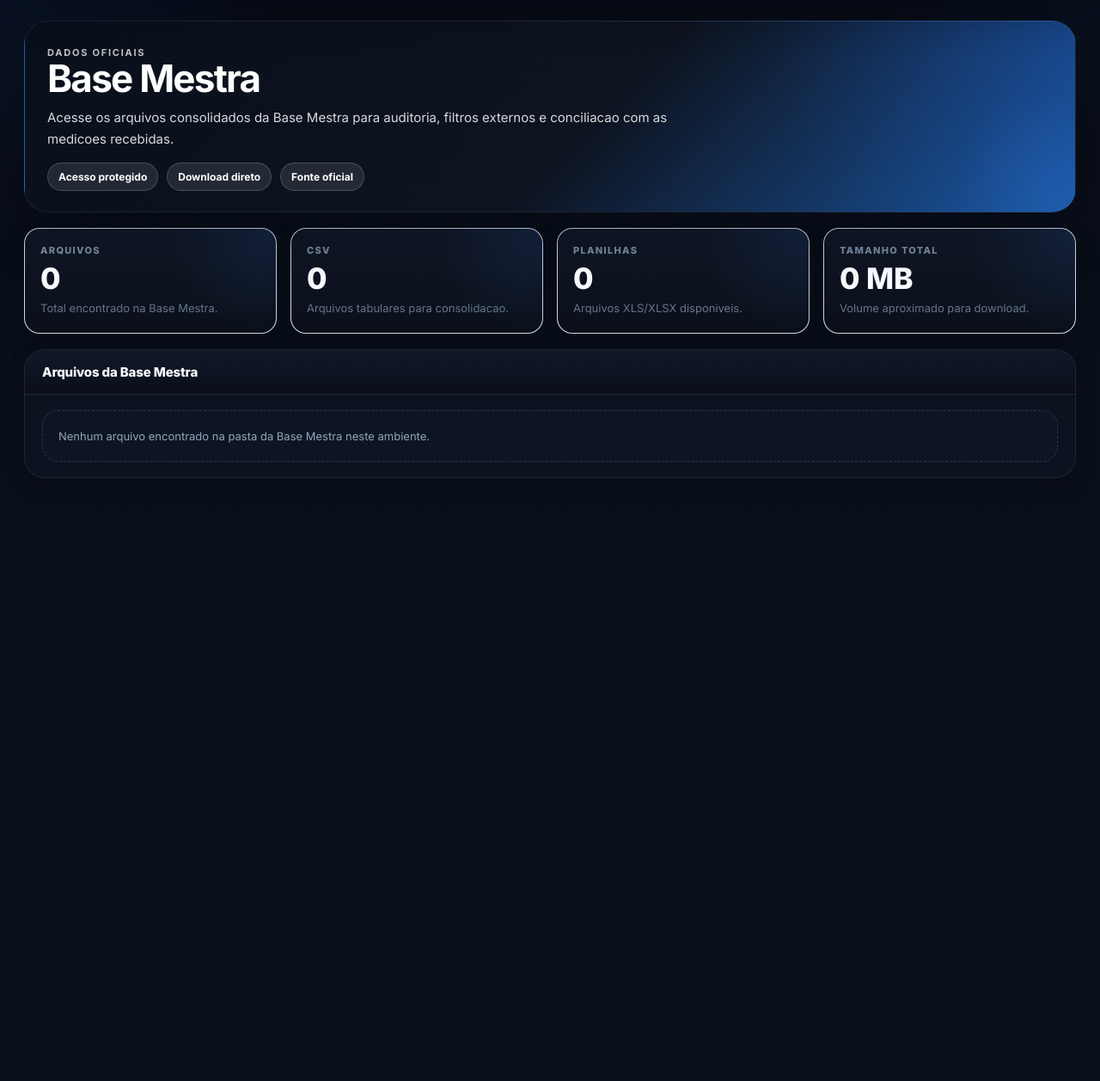
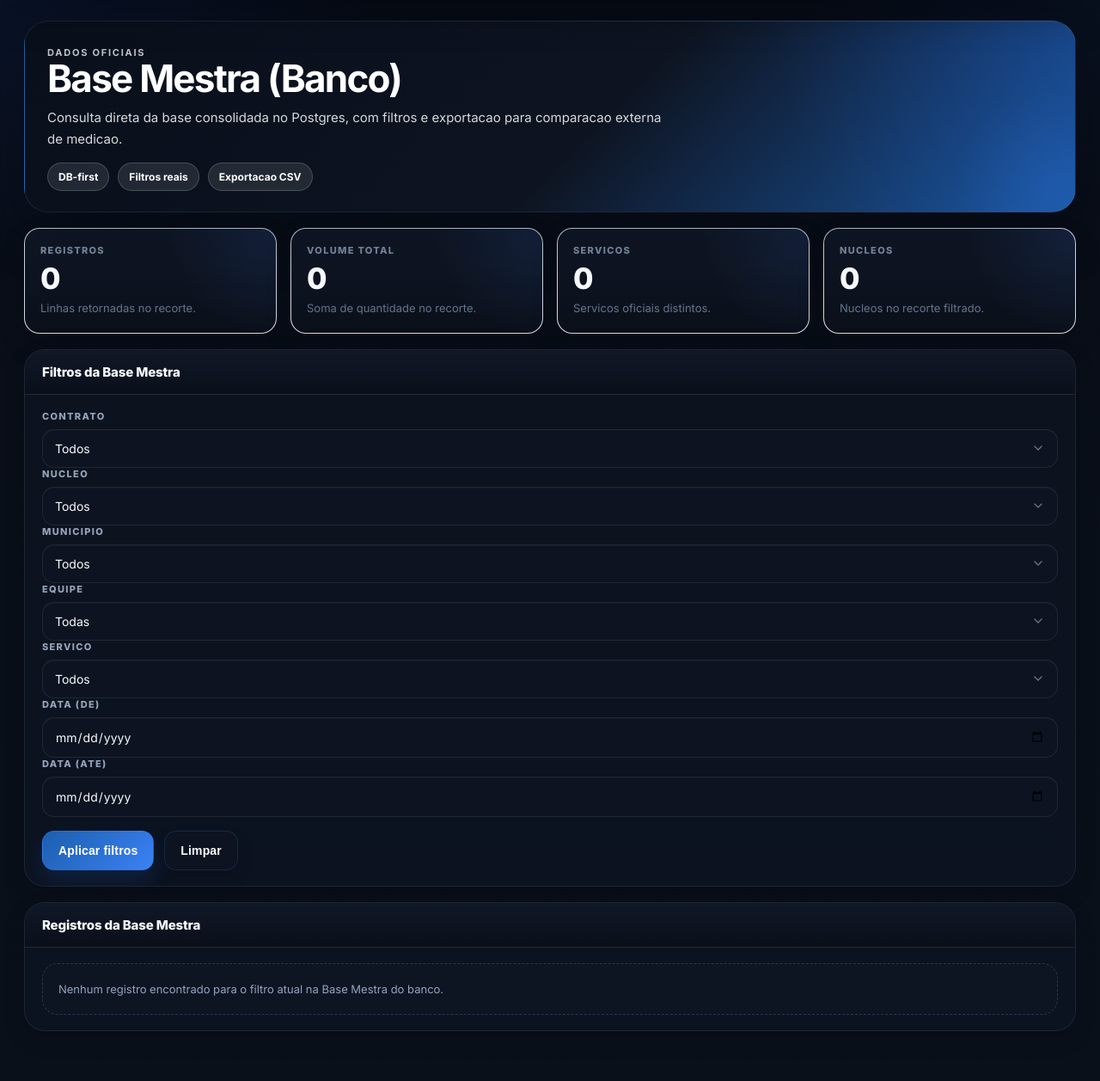
Before and after one commit to pietrogeraldo2900-droid/gestao-contratual-v1, a Flask app: page /base-mestra in a window 1280 px wide. Shown: the part 145-1402 px from the top of the page at 86% size. Before the commit the page ends 701 px from the top, so only its background shows below. Run offline with Flask 3, Linux system fonts and the light colour scheme; some libraries are stand-ins or nearby versions.

Commit message:
feat(base-mestra): consulta DB com filtros e exportacao CSV

```diff
--- a/app/routes/web_app.py
+++ b/app/routes/web_app.py
@@ -1,5 +1,7 @@
 from __future__ import annotations
 
+import csv
+import io
 from collections import Counter, defaultdict
 from datetime import datetime
 from pathlib import Path
@@ -1524,45 +1526,120 @@ def create_app(test_config: dict | None = None, settings: AppSettings | None = N
 
     @app.get("/base-mestra")
     def base_mestra_list():
-        master_root = Path(service.master_dir).resolve()
-        files = []
-
-        if master_root.exists() and master_root.is_dir():
-            for file_path in sorted(master_root.rglob("*"), key=lambda item: item.stat().st_mtime, reverse=True):
-                if not file_path.is_file():
-                    continue
-                rel_path = file_path.relative_to(master_root).as_posix()
-                suffix = str(file_path.suffix or "").strip().lower()
-                if suffix in {".xlsx", ".xls"}:
-                    kind = "Planilha"
-                elif suffix == ".csv":
-                    kind = "CSV"
-                else:
-                    kind = suffix.replace(".", "").upper() or "Arquivo"
-                modified_at = datetime.fromtimestamp(file_path.stat().st_mtime).strftime("%d/%m/%Y %H:%M")
-                files.append(
-                    {
-                        "name": file_path.name,
-                        "relative_path": rel_path,
-                        "kind": kind,
-                        "size_bytes": int(file_path.stat().st_size),
-                        "modified_at": modified_at,
-                    }
+        filters = {
+            "contrato": str(request.args.get("contrato", "") or "").strip(),
+            "nucleo": str(request.args.get("nucleo", "") or "").strip(),
+            "municipio": str(request.args.get("municipio", "") or "").strip(),
+            "equipe": str(request.args.get("equipe", "") or "").strip(),
+            "servico": str(request.args.get("servico", "") or "").strip(),
+            "data_from": str(request.args.get("data_from", "") or "").strip(),
+            "data_to": str(request.args.get("data_to", "") or "").strip(),
+        }
+
+        management_repo = app.config.get("MANAGEMENT_REPOSITORY")
+        list_rows = getattr(management_repo, "list_master_execucao_rows", None)
+        list_options = getattr(management_repo, "list_master_execucao_filter_options", None)
+
+        rows = []
+        options = {
+            "contratos": [],
+            "nucleos": [],
+            "municipios": [],
+            "equipes": [],
+            "servicos": [],
+        }
+        db_error = ""
+
+        if callable(list_rows):
+            try:
+                rows = list_rows(filters, limit=8000)
+            except Exception as exc:
+                db_error = f"Nao foi possivel consultar a Base Mestra no banco: {exc}"
+                rows = []
+        else:
+            db_error = "Repositorio gerencial indisponivel neste ambiente."
+
+        if callable(list_options):
+            try:
+                options = list_options()
+            except Exception:
+                pass
+
+        export = str(request.args.get("export", "") or "").strip().lower()
+        if export == "csv":
+            buffer = io.StringIO()
+            writer = csv.writer(buffer)
+            writer.writerow(
+                [
+                    "data_referencia",
+                    "contrato",
+                    "nucleo",
+                    "municipio",
+                    "equipe",
+                    "servico_oficial",
+                    "servico_normalizado",
+                    "servico_bruto",
+                    "item_original",
+                    "categoria",
+                    "quantidade",
+                    "unidade",
+                ]
+            )
+            for row in rows:
+                writer.writerow(
+                    [
+                        row.get("data_referencia", ""),
+                        row.get("contrato", ""),
+                        row.get("nucleo", ""),
+                        row.get("municipio", ""),
+                        row.get("equipe", ""),
+                        row.get("servico_oficial", ""),
+                        row.get("servico_normalizado", ""),
+                        row.get("servico_bruto", ""),
+                        row.get("item_original", ""),
+                        row.get("categoria", ""),
+                        row.get("quantidade_fmt", ""),
+                        row.get("unidade", ""),
+                    ]
                 )
-
-        total_size = sum(int(item.get("size_bytes", 0) or 0) for item in files)
+            content = buffer.getvalue()
+            filename = f"base_mestra_filtrada_{datetime.now():%Y%m%d_%H%M%S}.csv"
+            response = make_response(content)
+            response.headers["Content-Type"] = "text/csv; charset=utf-8"
+            response.headers["Content-Disposition"] = f"attachment; filename={filename}"
+            return response
+
+        volume_total = sum(float(row.get("quantidade", 0) or 0.0) for row in rows)
+        servicos_distintos = len(
+            {
+                str(row.get("servico_oficial", "") or "").strip()
+                for row in rows
+                if str(row.get("servico_oficial", "") or "").strip()
+                and str(row.get("servico_oficial", "") or "").strip() != "-"
+            }
+        )
+        nucleos_distintos = len(
+            {
+                str(row.get("nucleo", "") or "").strip()
+                for row in rows
+                if str(row.get("nucleo", "") or "").strip() and str(row.get("nucleo", "") or "").strip() != "-"
+            }
+        )
         summary = {
-            "total_files": len(files),
-            "csv_files": sum(1 for item in files if item.get("kind") == "CSV"),
-            "spreadsheet_files": sum(1 for item in files if item.get("kind") == "Planilha"),
-            "total_size_mb": round(total_size / (1024 * 1024), 2) if total_size else 0,
+            "total_rows": len(rows),
+            "volume_total_fmt": f"{volume_total:.2f}".rstrip("0").rstrip("."),
+            "servicos_distintos": servicos_distintos,
+            "nucleos_distintos": nucleos_distintos,
         }
 
         return render_template(
             "base_mestra.html",
             title="Base Mestra",
-            files=files,
+            rows=rows,
+            filters=filters,
+            options=options,
             summary=summary,
+            db_error=db_error,
         )
 
     @app.get("/base-mestra/arquivo/<path:relative_path>")
--- a/templates/base_mestra.html
+++ b/templates/base_mestra.html
@@ -4,86 +4,157 @@
   <div class="page-hero-grid">
     <div>
       <div class="hero-eyebrow">Dados oficiais</div>
-      <h2 class="hero-title">Base Mestra</h2>
-      <p class="hero-subtitle">Acesse os arquivos consolidados da Base Mestra para auditoria, filtros externos e conciliacao com as medicoes recebidas.</p>
+      <h2 class="hero-title">Base Mestra (Banco)</h2>
+      <p class="hero-subtitle">Consulta direta da base consolidada no Postgres, com filtros e exportacao para comparacao externa de medicao.</p>
       <div class="hero-chip-row">
-        <span class="hero-chip">Acesso protegido</span>
-        <span class="hero-chip">Download direto</span>
-        <span class="hero-chip">Fonte oficial</span>
+        <span class="hero-chip">DB-first</span>
+        <span class="hero-chip">Filtros reais</span>
+        <span class="hero-chip">Exportacao CSV</span>
       </div>
     </div>
   </div>
 </section>
 
+{% if db_error %}
+<section class="section">
+  <h3>Status da consulta</h3>
+  <div class="body">
+    <div class="dashboard-empty" style="border-color:rgba(255,107,129,.35); color:#ffd6dc;">{{ db_error }}</div>
+  </div>
+</section>
+{% endif %}
+
 <div class="kpi-grid">
   <div class="kpi-card executive">
-    <div class="kpi-title">Arquivos</div>
-    <div class="kpi-value">{{ summary.total_files }}</div>
-    <div class="kpi-subtitle">Total encontrado na Base Mestra.</div>
+    <div class="kpi-title">Registros</div>
+    <div class="kpi-value">{{ summary.total_rows }}</div>
+    <div class="kpi-subtitle">Linhas retornadas no recorte.</div>
   </div>
   <div class="kpi-card executive">
-    <div class="kpi-title">CSV</div>
-    <div class="kpi-value">{{ summary.csv_files }}</div>
-    <div class="kpi-subtitle">Arquivos tabulares para consolidacao.</div>
+    <div class="kpi-title">Volume total</div>
+    <div class="kpi-value">{{ summary.volume_total_fmt }}</div>
+    <div class="kpi-subtitle">Soma de quantidade no recorte.</div>
   </div>
   <div class="kpi-card executive">
-    <div class="kpi-title">Planilhas</div>
-    <div class="kpi-value">{{ summary.spreadsheet_files }}</div>
-    <div class="kpi-subtitle">Arquivos XLS/XLSX disponiveis.</div>
+    <div class="kpi-title">Servicos</div>
+    <div class="kpi-value">{{ summary.servicos_distintos }}</div>
+    <div class="kpi-subtitle">Servicos oficiais distintos.</div>
   </div>
   <div class="kpi-card executive">
-    <div class="kpi-title">Tamanho total</div>
-    <div class="kpi-value">{{ summary.total_size_mb }} MB</div>
-    <div class="kpi-subtitle">Volume aproximado para download.</div>
+    <div class="kpi-title">Nucleos</div>
+    <div class="kpi-value">{{ summary.nucleos_distintos }}</div>
+    <div class="kpi-subtitle">Nucleos no recorte filtrado.</div>
   </div>
 </div>
 
 <section class="section">
-  <h3>Arquivos da Base Mestra</h3>
+  <h3>Filtros da Base Mestra</h3>
   <div class="body">
-    {% if files %}
+    <form method="get" action="{{ url_for('base_mestra_list') }}">
+      <div class="grid-two">
+        <div class="field">
+          <label for="base-contrato">Contrato</label>
+          <select id="base-contrato" name="contrato">
+            <option value="">Todos</option>
+            {% for value in options.contratos %}
+              <option value="{{ value }}" {% if filters.contrato == value %}selected{% endif %}>{{ value }}</option>
+            {% endfor %}
+          </select>
+        </div>
+        <div class="field">
+          <label for="base-nucleo">Nucleo</label>
+          <select id="base-nucleo" name="nucleo">
+            <option value="">Todos</option>
+            {% for value in options.nucleos %}
+              <option value="{{ value }}" {% if filters.nucleo == value %}selected{% endif %}>{{ value }}</option>
+            {% endfor %}
+          </select>
+        </div>
+        <div class="field">
+          <label for="base-municipio">Municipio</label>
+          <select id="base-municipio" name="municipio">
+            <option value="">Todos</option>
+            {% for value in options.municipios %}
+              <option value="{{ value }}" {% if filters.municipio == value %}selected{% endif %}>{{ value }}</option>
+            {% endfor %}
+          </select>
+        </div>
+        <div class="field">
+          <label for="base-equipe">Equipe</label>
+          <select id="base-equipe" name="equipe">
+            <option value="">Todas</option>
+            {% for value in options.equipes %}
+              <option value="{{ value }}" {% if filters.equipe == value %}selected{% endif %}>{{ value }}</option>
+            {% endfor %}
+          </select>
+        </div>
+        <div class="field">
+          <label for="base-servico">Servico</label>
+          <select id="base-servico" name="servico">
+            <option value="">Todos</option>
+            {% for value in options.servicos %}
+              <option value="{{ value }}" {% if filters.servico == value %}selected{% endif %}>{{ value }}</option>
+            {% endfor %}
+          </select>
+        </div>
+        <div class="field">
+          <label for="base-data-from">Data (de)</label>
+          <input id="base-data-from" type="date" name="data_from" value="{{ filters.data_from }}">
+        </div>
+        <div class="field">
+          <label for="base-data-to">Data (ate)</label>
+          <input id="base-data-to" type="date" name="data_to" value="{{ filters.data_to }}">
+        </div>
+      </div>
+      <div class="actions">
+        <button type="submit">Aplicar filtros</button>
+        <a href="{{ url_for('base_mestra_list') }}"><button type="button" class="secondary">Limpar</button></a>
+        {% if rows %}
+          <a href="{{ url_for('base_mestra_list', contrato=filters.contrato, nucleo=filters.nucleo, municipio=filters.municipio, equipe=filters.equipe, servico=filters.servico, data_from=filters.data_from, data_to=filters.data_to, export='csv') }}"><button type="button" class="secondary">Exportar CSV</button></a>
+        {% endif %}
+      </div>
+    </form>
+  </div>
+</section>
+
+<section class="section">
+  <h3>Registros da Base Mestra</h3>
+  <div class="body">
+    {% if rows %}
       <div class="table-wrap">
         <table>
           <thead>
             <tr>
-              <th>Arquivo</th>
-              <th>Tipo</th>
-              <th>Modificado em</th>
-              <th>Tamanho</th>
-              <th>Acoes</th>
+              <th>Data</th>
+              <th>Contrato</th>
+              <th>Nucleo</th>
+              <th>Municipio</th>
+              <th>Equipe</th>
+              <th>Servico oficial</th>
+              <th>Item original</th>
+              <th>Quantidade</th>
+              <th>Unidade</th>
             </tr>
           </thead>
           <tbody>
-            {% for item in files %}
+            {% for row in rows %}
               <tr>
-                <td>
-                  <strong>{{ item.name }}</strong>
-                  <div class="muted mono">{{ item.relative_path }}</div>
-                </td>
-                <td>{{ item.kind }}</td>
-                <td>{{ item.modified_at }}</td>
-                <td>
-                  {% if item.size_bytes >= 1048576 %}
-                    {{ '%.2f'|format(item.size_bytes / 1048576) }} MB
-                  {% elif item.size_bytes >= 1024 %}
-                    {{ '%.1f'|format(item.size_bytes / 1024) }} KB
-                  {% else %}
-                    {{ item.size_bytes }} B
-                  {% endif %}
-                </td>
-                <td>
-                  <div class="actions" style="margin-top:0;">
-                    <a href="{{ url_for('base_mestra_file', relative_path=item.relative_path) }}"><button type="button" class="secondary small">Abrir</button></a>
-                    <a href="{{ url_for('base_mestra_file', relative_path=item.relative_path, download=1) }}"><button type="button" class="small">Baixar</button></a>
-                  </div>
-                </td>
+                <td>{{ row.data_referencia or '-' }}</td>
+                <td>{{ row.contrato }}</td>
+                <td>{{ row.nucleo }}</td>
+                <td>{{ row.municipio }}</td>
+                <td>{{ row.equipe }}</td>
+                <td>{{ row.servico_oficial }}</td>
+                <td>{{ row.item_original }}</td>
+                <td>{{ row.quantidade_fmt }}</td>
+                <td>{{ row.unidade or '-' }}</td>
               </tr>
             {% endfor %}
           </tbody>
         </table>
       </div>
     {% else %}
-      <div class="dashboard-empty">Nenhum arquivo encontrado na pasta da Base Mestra neste ambiente.</div>
+      <div class="dashboard-empty">Nenhum registro encontrado para o filtro atual na Base Mestra do banco.</div>
     {% endif %}
   </div>
 </section>
```
Also changed, not shown: app/repositories/management_repository.py (+161 -0 lines).
